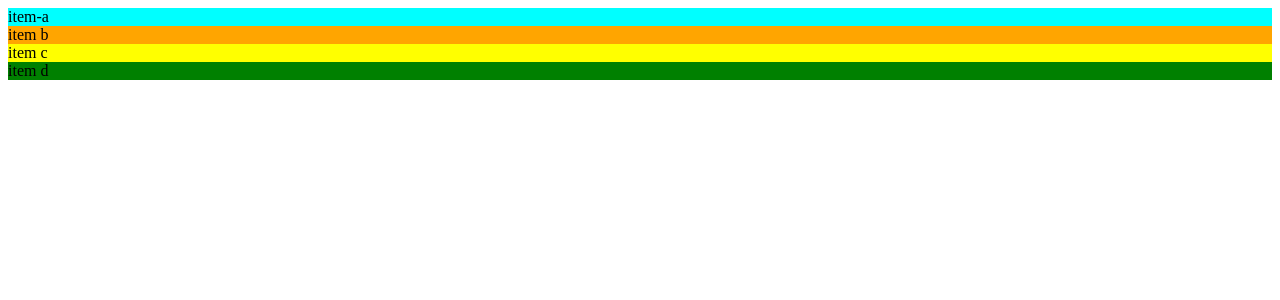
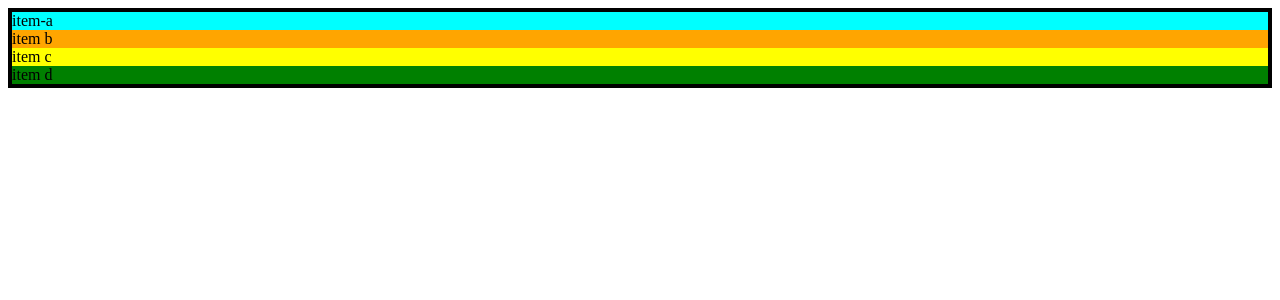
Before and after one commit to MatthewShortt/Arena-Review, a PHP site: page / in a window 1280 px wide. Shown: the top 300 px of the page. Run offline with PHP 8.4, Linux system fonts and the light colour scheme.

Commit message:
changes to css

```diff
--- a/style.css
+++ b/style.css
@@ -16,6 +16,7 @@
 }
 
 .container {
+    border: 4px solid black;
     grid-template-columns:50px 50px 50px 50px;
     grid-template-rows:auto;
     grid-template-areas:
```
